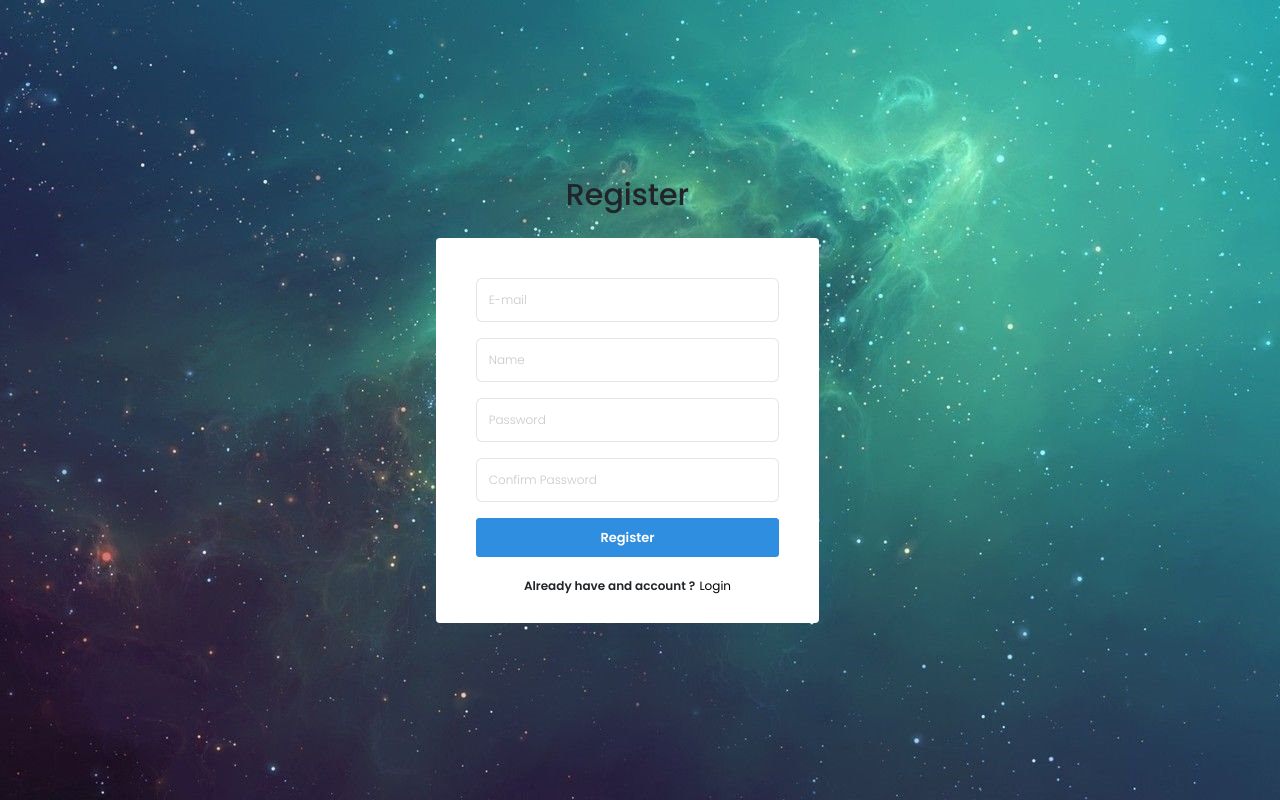
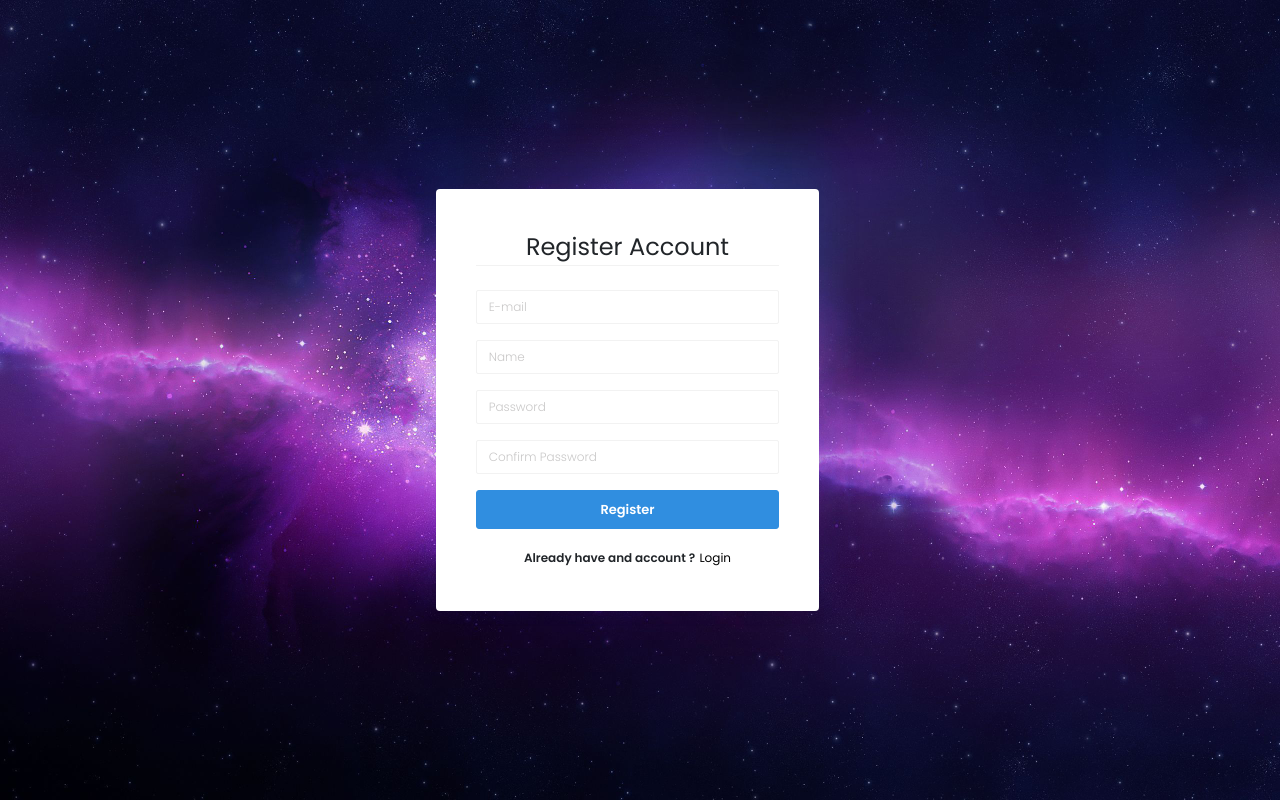
Before and after one commit to renanaugustom/flaskdemo, a Flask app: page /user/register in a window 1280 px wide. Run offline with Flask 2, Linux system fonts and the light colour scheme; some libraries are stand-ins or nearby versions.

Commit message:
User registration

```diff
--- a/productmanager/user/forms.py
+++ b/productmanager/user/forms.py
@@ -1,7 +1,16 @@
 from flask_wtf import FlaskForm
-from wtforms import StringField, SubmitField
-from wtforms.validators import DataRequired, Length
+from wtforms import StringField, SubmitField, PasswordField
+from wtforms.validators import DataRequired, Length, Email, EqualTo, ValidationError
+from productmanager.user.models import User
 
 class UserRegisterForm(FlaskForm):
-    email = StringField('E-mail', validators=[DataRequired(), Length(min=3, max=40)])
-    password = StringField('Password')
+    name = StringField('Name', validators=[DataRequired(), Length(min=3, max=80)])
+    email = StringField('E-mail', validators=[DataRequired(), Email(), Length(max=120)])
+    password = PasswordField('Password', validators=[DataRequired()])
+    confirm_password = PasswordField('Confirm Password', validators=[DataRequired(), EqualTo('password')])
+
+    def validate_email(self, email):
+        user = User.query.filter_by(email=email.data).first()
+
+        if user:
+            raise ValidationError('E-mail is already registered')
--- a/productmanager/user/routes.py
+++ b/productmanager/user/routes.py
@@ -1,4 +1,6 @@
 from flask import Blueprint, render_template, flash, redirect, url_for
+from productmanager import db, bcrypt
+from productmanager.user.models import User
 from productmanager.user.forms import UserRegisterForm
 
 user_api = Blueprint('user_api', __name__, template_folder='templates')
@@ -8,7 +10,12 @@ def register():
     form = UserRegisterForm()
 
     if form.validate_on_submit():
-        flash('User created with successs!', 'success')
-        return redirect(url_for('login'))
+        print('aqui')
+        hash_password = bcrypt.generate_password_hash(form.password.data).decode('utf-8')
+        user = User(form.email.data, form.name.data, hash_password)
+        db.session.add(user)
+        db.session.commit()
+        flash('Account has been created with successs!', 'success')
+        return redirect(url_for('home_api.login'))
 
     return render_template('register.html', title='Register Account', form = form)
--- a/productmanager/user/templates/register.html
+++ b/productmanager/user/templates/register.html
@@ -4,41 +4,59 @@
     <div class="container-fluid page-body-wrapper full-page-wrapper auth-page">
       <div class="content-wrapper d-flex align-items-center auth register-bg-1 theme-one">
         <div class="row w-100">
-          <div class="col-lg-4 mx-auto">
-            <h2 class="text-center mb-4">Register</h2>
+          <div class="col-lg-4 mx-auto" >
             <div class="auto-form-wrapper">
-              <form action="#">
+              <form class="forms-sample" method="POST">
+                {{ form.hidden_tag() }}
+                <fieldset class="form-group">
+                  <legend class="border-bottom mb-4 text-center">Register Account</legend>
                     <div class="form-group">
-                  <div class="input-group">
-                    <input type="text" class="form-control" placeholder="E-mail">
-                    <div class="input-group-append">
-                      <span class="input-group-text"></span>
+                        {% if form.email.errors %}
+                            {{form.email(class="form-control is-invalid", placeholder="E-mail")}}
+                            <div class="invalid-feedback">
+                                {% for error in form.email.errors %}
+                                    <span>{{error}}</span>
+                                {% endfor %}
                             </div>
-                  </div>
+                        {% else %}
+                            {{form.email(class="form-control",  placeholder="E-mail")}}
+                        {% endif %}
                     </div>
                     <div class="form-group">
-                  <div class="input-group">
-                    <input type="text" class="form-control" placeholder="Name">
-                    <div class="input-group-append">
-                      <span class="input-group-text"></span>
+                        {% if form.name.errors %}
+                            {{form.name(class="form-control is-invalid", placeholder="Name")}}
+                            <div class="invalid-feedback">
+                                {% for error in form.name.errors %}
+                                    <span>{{error}}</span>
+                                {% endfor %}
                             </div>
-                  </div>
+                        {% else %}
+                            {{form.name(class="form-control",  placeholder="Name")}}
+                        {% endif %}
                     </div>
                     <div class="form-group">
-                  <div class="input-group">
-                    <input type="password" class="form-control" placeholder="Password">
-                    <div class="input-group-append">
-                      <span class="input-group-text"></span>
+                        {% if form.password.errors %}
+                            {{form.password(class="form-control is-invalid", placeholder="Password")}}
+                            <div class="invalid-feedback">
+                                {% for error in form.password.errors %}
+                                    <span>{{error}}</span>
+                                {% endfor %}
                             </div>
-                  </div>
+                        {% else %}
+                            {{form.password(class="form-control",  placeholder="Password")}}
+                        {% endif %}
                     </div>
                     <div class="form-group">
-                  <div class="input-group">
-                    <input type="password" class="form-control" placeholder="Confirm Password">
-                    <div class="input-group-append">
-                      <span class="input-group-text"></span>
+                        {% if form.confirm_password.errors %}
+                            {{form.confirm_password(class="form-control is-invalid", placeholder="Confirm Password")}}
+                            <div class="invalid-feedback">
+                                {% for error in form.confirm_password.errors %}
+                                    <span>{{error}}</span>
+                                {% endfor %}
                             </div>
-                  </div>
+                        {% else %}
+                            {{form.confirm_password(class="form-control",  placeholder="Confirm Password")}}
+                        {% endif %}
                     </div>
 
                     <div class="form-group">
@@ -48,14 +66,13 @@
                       <span class="text-small font-weight-semibold">Already have and account ?</span>
                       <a href="{{url_for('home_api.login')}}" class="text-black text-small">Login</a>
                     </div>
+                </fieldset>
               </form>
             </div>
           </div>
         </div>
       </div>
-      <!-- content-wrapper ends -->
     </div>
-    <!-- page-body-wrapper ends -->
   </div>
 
 {% endblock content %}
--- a/run.py
+++ b/run.py
@@ -1,6 +1,4 @@
 from productmanager import app
-
-
 
 if __name__ == "__main__":
     app.run(debug=True)
```
Also changed, not shown: productmanager/__init__.py (+6 -3 lines), productmanager/templates/login.html (+11 -0 lines), productmanager/user/models.py (+6 -1 lines), productmanager/products.db, productmanager/static/images/auth/bgauth.jpg. Lines whose indentation alone changed are shown as unchanged.
